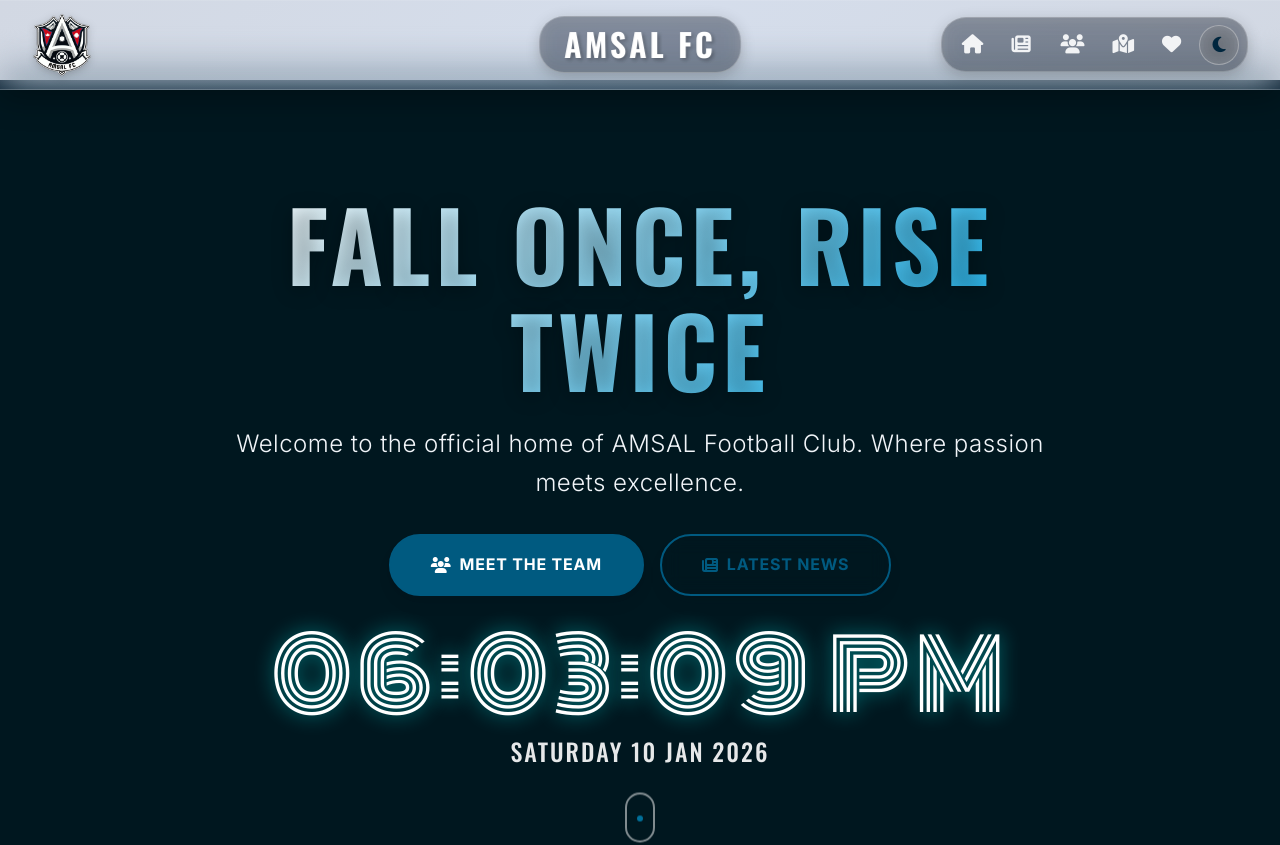
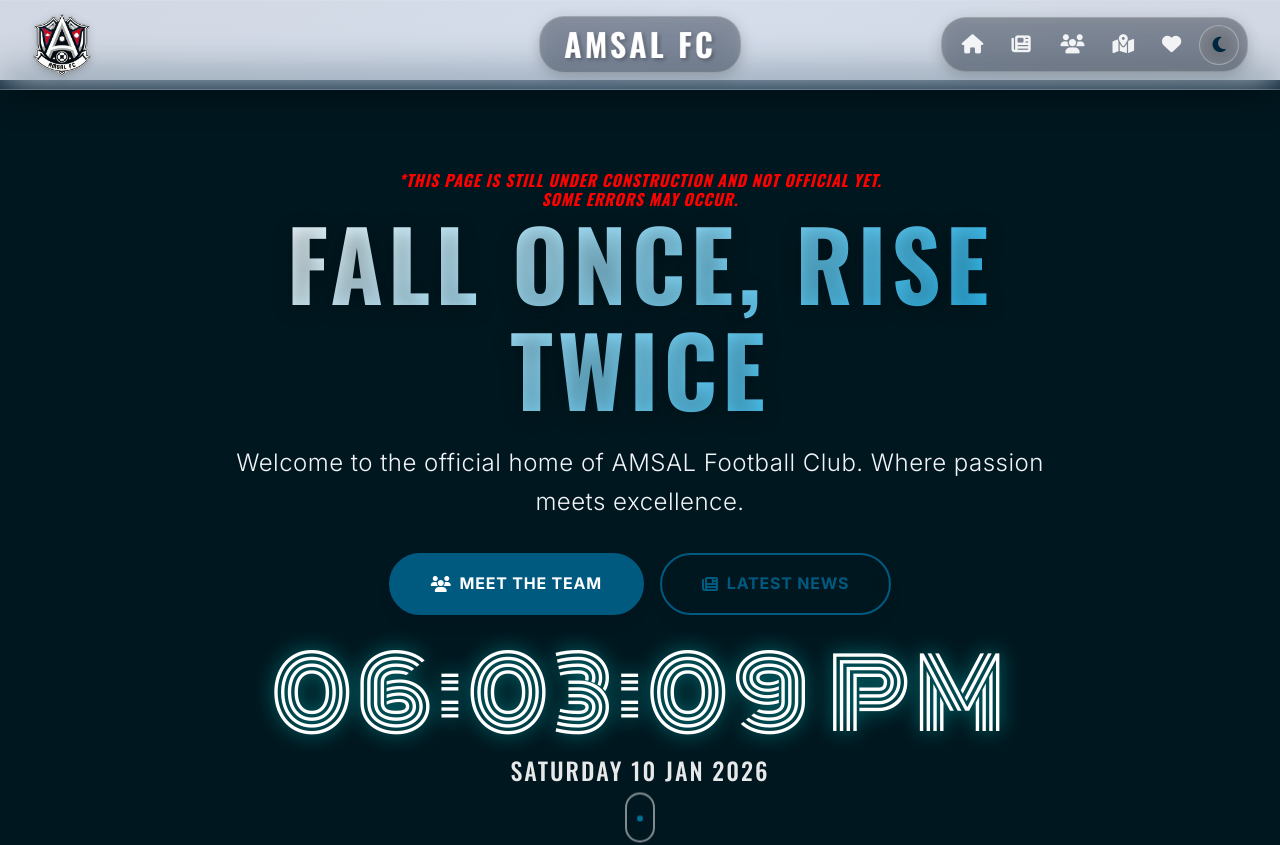
Before and after one commit to fiftytwo-52/AmsalFC, a website: page public/index.html in a window 1280 px wide. Shown: the top 845 px of the page. Drawn offline with nearby package versions, Linux system fonts and the light colour scheme; no server answers.

Commit message:
redesign

```diff
--- a/public/index.html
+++ b/public/index.html
@@ -59,6 +59,7 @@
         </div>
 
         <div class="hero-content">
+            <h4 style="color: rgb(255, 0, 0);"><i>*This page is still under construction and not official yet.<br>Some errors may occur.</i></h4>
             <h1>FALL ONCE, RISE TWICE</h1>
             <p>Welcome to the official home of AMSAL Football Club. Where passion meets excellence.</p>
             <div class="hero-cta">
```
